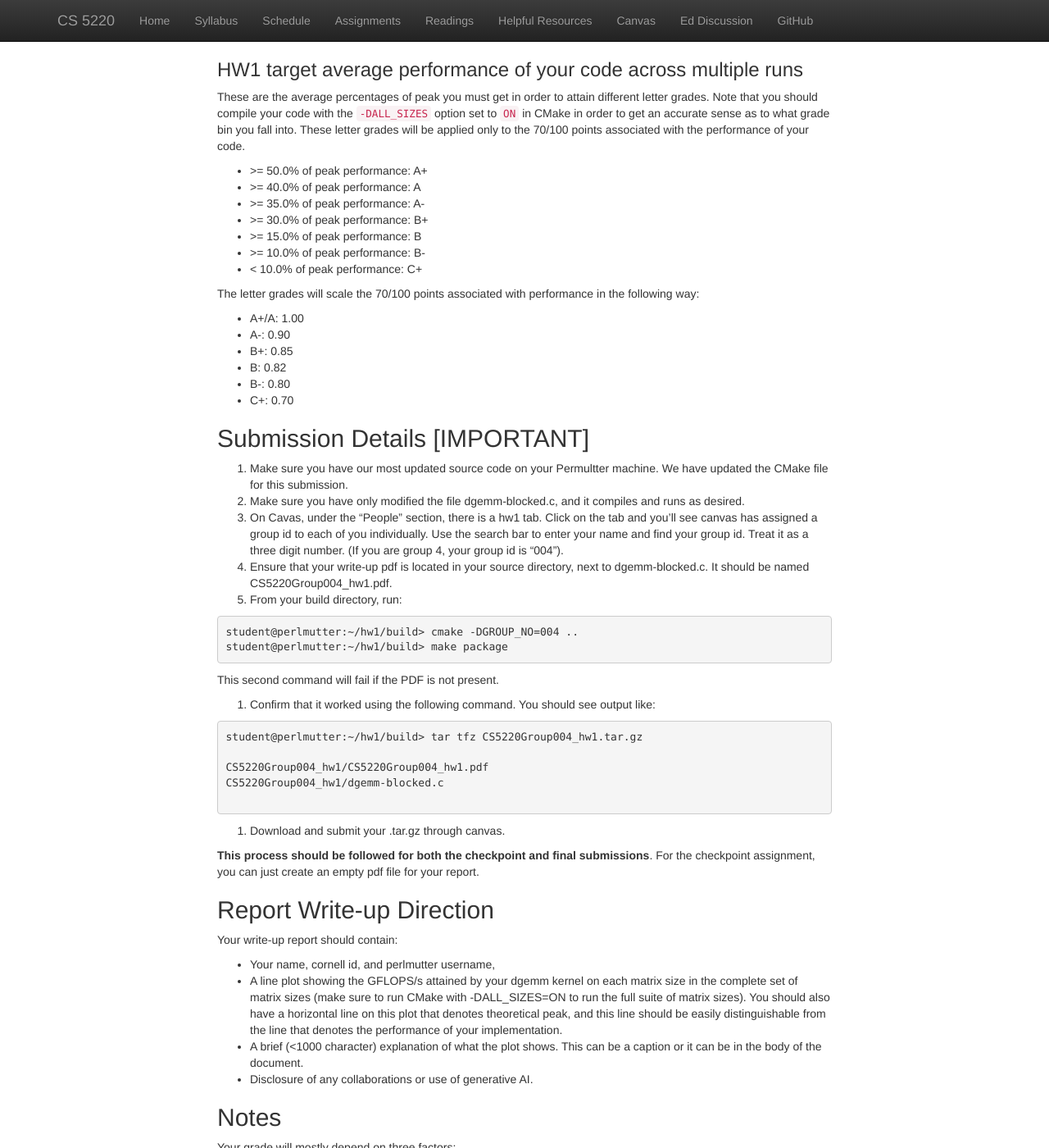
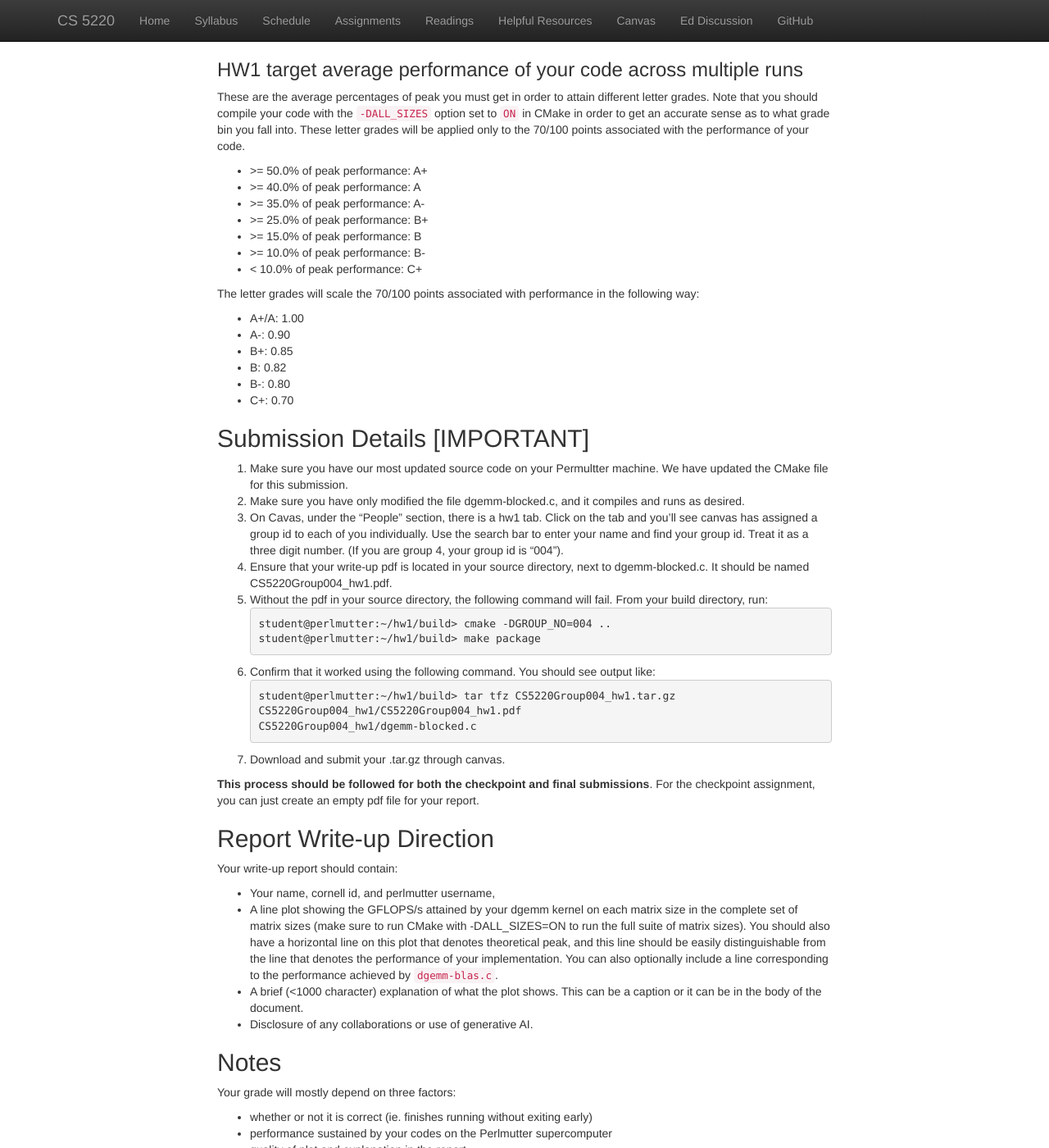
Before and after one commit to cs5220-26sp/web, a Jekyll site: the page built from web/hw/hw1.md, in a window 1280 px wide and 1400 px high, scrolled down 6315 px. Shown: the whole window at 82% size. Built offline with Jekyll 4.4.1, drawn with Linux system fonts in a browser that asks for light colours; nearby versions of some CDN libraries; formulas are drawn with MathJax 3.

Commit message:
update list problems

````diff
--- a/web/hw/hw1.md
+++ b/web/hw/hw1.md
@@ -333,7 +333,7 @@ These letter grades will be applied only to the 70/100 points associated with th
 - \>= 50.0% of peak performance: A+
 - \>= 40.0% of peak performance: A
 - \>= 35.0% of peak performance: A-
-- \>= 30.0% of peak performance: B+
+- \>= 25.0% of peak performance: B+
 - \>= 15.0% of peak performance: B
 - \>=   10.0% of peak performance: B-
 - <    10.0% of peak performance: C+
@@ -353,26 +353,17 @@ The letter grades will scale the 70/100 points associated with performance in th
 2. Make sure you have only modified the file dgemm-blocked.c, and it compiles and runs as desired.
 3. On Cavas, under the "People" section, there is a hw1 tab. Click on the tab and you'll see canvas has assigned a group id to each of you individually. Use the search bar to enter your name and find your group id. Treat it as a three digit number. (If you are group 4, your group id is "004").
 4. Ensure that your write-up pdf is located in your source directory, next to dgemm-blocked.c. It should be named CS5220Group004_hw1.pdf.
-5. From your build directory, run:
-
+5. Without the pdf in your source directory, the following command will fail. From your build directory, run:
 ```
 student@perlmutter:~/hw1/build> cmake -DGROUP_NO=004 ..
 student@perlmutter:~/hw1/build> make package
 ```
-
-
-This second command will fail if the PDF is not present.
-
 6. Confirm that it worked using the following command. You should see output like:
-
 ```
 student@perlmutter:~/hw1/build> tar tfz CS5220Group004_hw1.tar.gz
-
 CS5220Group004_hw1/CS5220Group004_hw1.pdf
 CS5220Group004_hw1/dgemm-blocked.c
-
 ```
-
 7. Download and submit your .tar.gz through canvas.
 
 **This process should be followed for both the checkpoint and final submissions**. For the checkpoint assignment, you can just create an empty pdf file for your report.
@@ -382,7 +373,7 @@ CS5220Group004_hw1/dgemm-blocked.c
 Your write-up report should contain:
 
 - Your name, cornell id, and perlmutter username,
-- A line plot showing the GFLOPS/s attained by your dgemm kernel on each matrix size in the complete set of matrix sizes (make sure to run CMake with -DALL_SIZES=ON to run the full suite of matrix sizes). You should also have a horizontal line on this plot that denotes theoretical peak, and this line should be easily distinguishable from the line that denotes the performance of your implementation.
+- A line plot showing the GFLOPS/s attained by your dgemm kernel on each matrix size in the complete set of matrix sizes (make sure to run CMake with -DALL_SIZES=ON to run the full suite of matrix sizes). You should also have a horizontal line on this plot that denotes theoretical peak, and this line should be easily distinguishable from the line that denotes the performance of your implementation. You can also optionally include a line corresponding to the performance achieved by `dgemm-blas.c`.
 - A brief (<1000 character) explanation of what the plot shows. This can be a caption or it can be in the body of the document.
 - Disclosure of any collaborations or use of generative AI.
 
````
